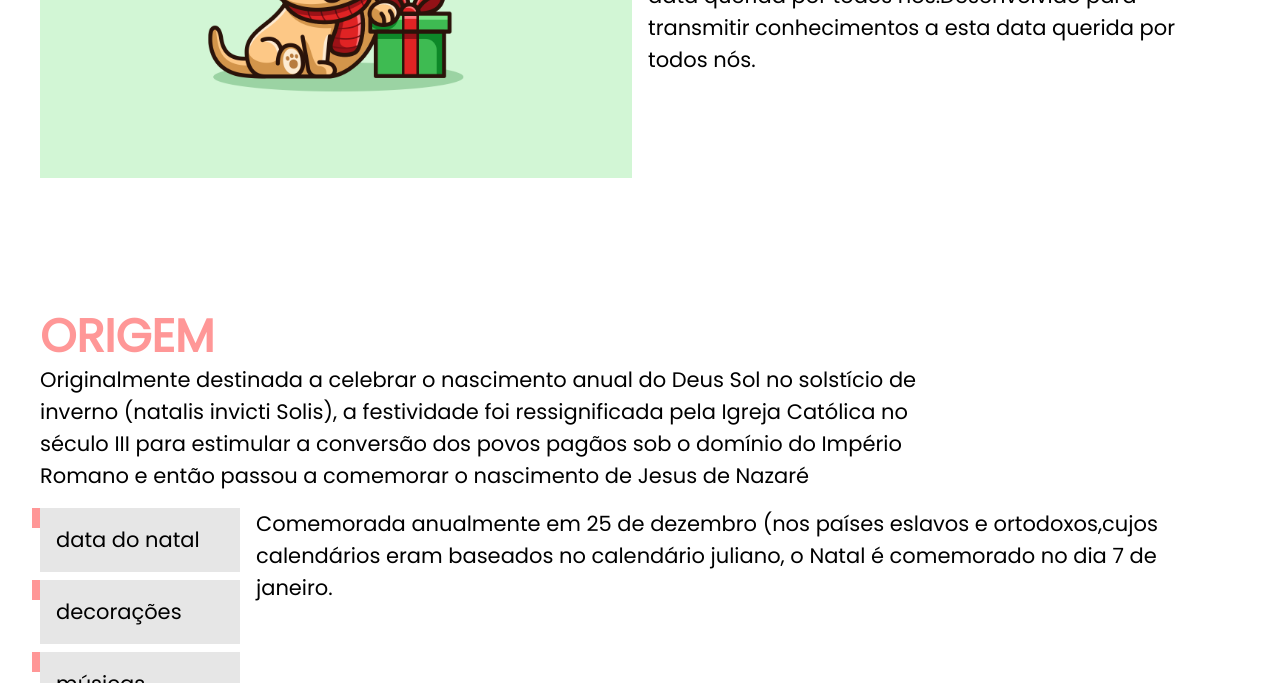
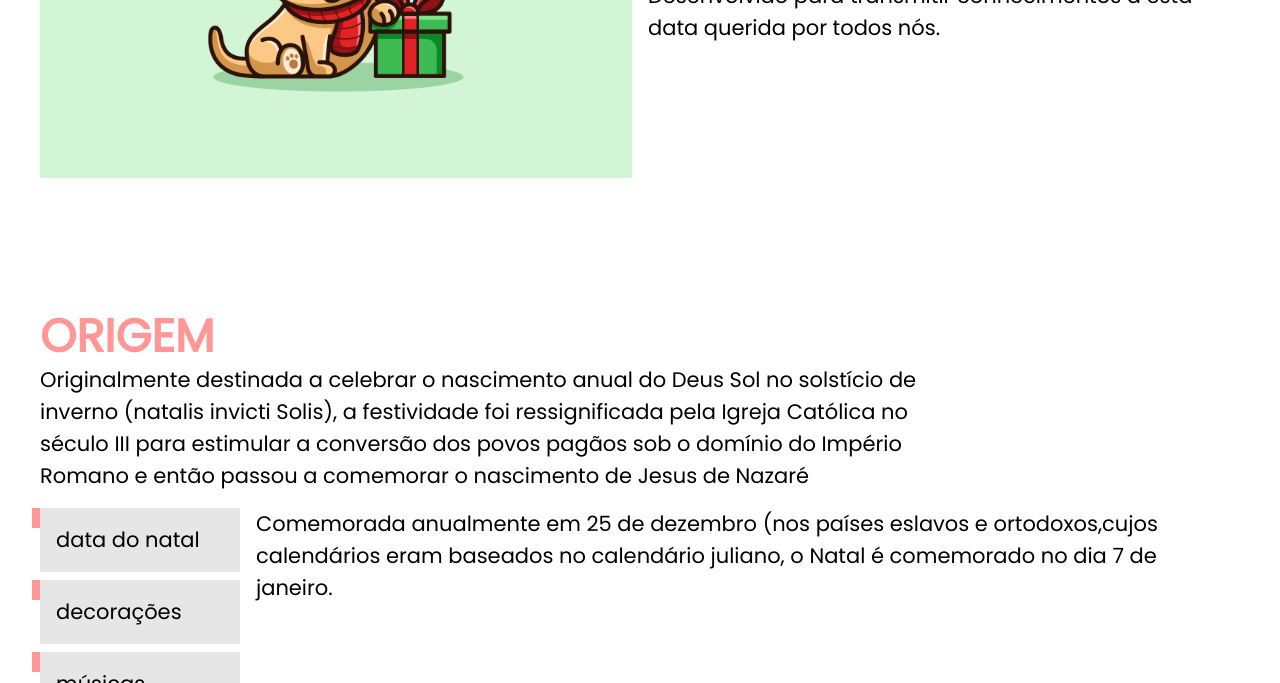
Before and after one commit to gabriel-eustaquio/christmas, a plain HTML site: page index.html in a window 1280 px wide. Shown: the part 417-1100 px from the top of the page. Drawn offline with Linux system fonts and the light colour scheme.

Commit message:
informacao-alteracao-conteudo

```diff
--- a/index.html
+++ b/index.html
@@ -27,7 +27,7 @@
     </div>
     <div class="main-conteudo">
       <h1 class="fonte-poppins-responsiva-grande">Embarque comigo nesta aventura.</h1>
-      <p class="fonte-poppins-responsiva-media">Desenvolvido para transmitir conhecimentos a esta data querida por todos nós.Desenvolvido para transmitir conhecimentos a esta data querida por todos nós.</p>
+      <p class="fonte-poppins-responsiva-media">Desenvolvido para transmitir conhecimentos a esta data querida por todos nós.</p>
     </div>
   </main>
   <section class="origem container js-scroll" id="origem" aria-label="origem">
```
